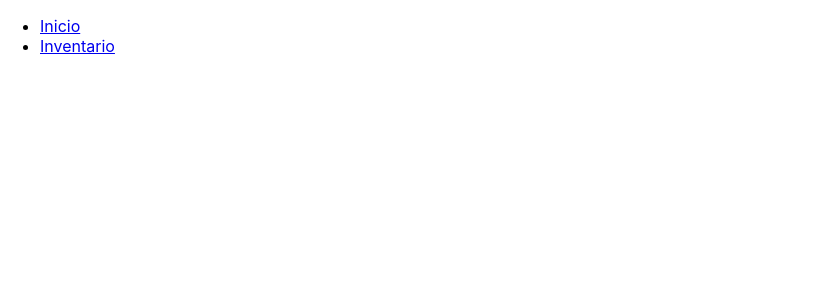
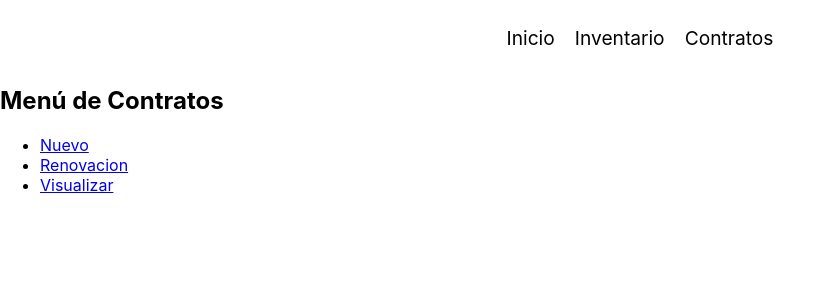
Before and after one commit to JesusUriel24/cliente, a React (Create React App) app: page /contratos in a window 1280 px wide. Before the commit this address had no page. Shown: the top 300 px of the page, without its empty margins (0-835 px from the left). Built offline with nearby package versions, Linux system fonts and the light colour scheme.

Commit message:
segundo cambio 08/02/24

```diff
--- a/src/App.js
+++ b/src/App.js
@@ -3,6 +3,7 @@ import { BrowserRouter as Router, Route, Routes } from 'react-router-dom';
 import Header from './components/Header';
 import Inicio from './components/Inicio';
 import Inventario from './components/Inventario';
+import Contratos from './components/Contratos'; // Importa el componente de Contratos
 
 function App() {
   return (
@@ -11,6 +12,7 @@ function App() {
         <Header />
         <Routes>
           <Route path="/" element={<Inicio />} />
+          <Route path="/contratos" element={<Contratos />} />
           <Route path="/inventario" element={<Inventario />} />
         </Routes>
       </div>
--- /dev/null
+++ b/src/components/Contratos.js
@@ -0,0 +1,23 @@
+import React from 'react';
+import { Link } from 'react-router-dom';
+
+const Contratos = () => {
+  return (
+    <div>
+      <h2>Menú de Contratos</h2>
+      <ul>
+        <li>
+          <Link to="/contratos">Nuevo</Link>
+        </li>
+        <li>
+          <Link to="/contratos/nuevo">Renovacion</Link>
+        </li>
+        <li>
+          <Link to="/contratos/pendientes">Visualizar</Link>
+        </li>
+      </ul>
+    </div>
+  );
+};
+
+export default Contratos;
--- a/src/components/Header.js
+++ b/src/components/Header.js
@@ -1,9 +1,12 @@
+// cliente/src/components/Header.js
 import React from 'react';
 import { Link } from 'react-router-dom';
 
 const Header = () => {
   return (
     <header>
+      {/* Botones */}
+      <div className="botones-header">
         <nav>
           <ul>
             <li>
@@ -12,8 +15,12 @@ const Header = () => {
             <li>
               <Link to="/inventario">Inventario</Link>
             </li>
+            <li>
+              <Link to="/contratos">Contratos</Link>
+            </li>
           </ul>
         </nav>
+      </div>
     </header>
   );
 };
--- a/src/components/Inventario.js
+++ b/src/components/Inventario.js
@@ -1,7 +1,7 @@
 // cliente/src/components/Inventario.js
 import React, { useEffect, useState } from 'react';
 import { Link, Routes, Route } from 'react-router-dom';
-import FormularioProducto from './FormularioProducto';
+//import FormularioProducto from './FormularioProducto';
 import FivePeaks from './secciones/FivePeaks';
 import FiveVip from './secciones/FiveVip';
 import Italianos from './secciones/Italianos';
@@ -38,11 +38,10 @@ const Inventario = () => {
     // Hacer una solicitud al backend para obtener el inventario paginado y filtrado
     // Usa las variables de estado adecuadas aquí (inventario, currentPage, productsPerPage, searchTerm, selectedCategory)
   }, [currentPage, productsPerPage, searchTerm, selectedCategory]);
-const colores = ['red', 'blue'];
   return (
     <div>
       <h2>Inventario</h2>
-      <FormularioProducto onAgregarProducto={(producto) => setInventario([...inventario, producto])} />
+
       <div className="search-bar">
         {/* ... (código existente) */}
       </div>
@@ -86,12 +85,12 @@ const colores = ['red', 'blue'];
         <Route path="/secciones/FiveVip" element={<FiveVip />} />
         <Route path="/secciones/Italianos" element={<Italianos />} />
         <Route path="/secciones/ItalianosFlush" element={<ItalianosFlush />} />
-        <Route path="/secciones/Discapacitados" element={<Discapacitados/>} />
-        <Route path="/secciones/BlustarEvento" element={<BlustarEvento/>} />
-        <Route path="/secciones/BlustarObra" element={<BlustarObra/>} />
-        <Route path="/secciones/Armal" element={<Armal/>} />
-        <Route path="/secciones/Fibra" element={<Fibra/>} />
-        <Route path="/secciones/Lavamanos" element={<Lavamanos/>} />
+        <Route path="/secciones/Discapacitados" element={<Discapacitados />} />
+        <Route path="/secciones/BlustarEvento" element={<BlustarEvento />} />
+        <Route path="/secciones/BlustarObra" element={<BlustarObra />} />
+        <Route path="/secciones/Armal" element={<Armal />} />
+        <Route path="/secciones/Fibra" element={<Fibra />} />
+        <Route path="/secciones/Lavamanos" element={<Lavamanos />} />
 
       </Routes>
     </div>
--- a/src/components/secciones/FivePeaks.js
+++ b/src/components/secciones/FivePeaks.js
@@ -1,7 +1,7 @@
 // src/components/secciones/FivePeaks.js (y otros archivos de secciones similares)
 import React from 'react';
 
-const Seccion = ({ nombre, colores }) => {
+const fivepeaks = ({ nombre, colores }) => {
   return (
     <div>
       <h1>{nombre}</h1>
@@ -27,4 +27,4 @@ const Seccion = ({ nombre, colores }) => {
   );
 };
 
-export default Seccion;
+export default fivepeaks;
--- a/src/components/secciones/FiveVip.js
+++ b/src/components/secciones/FiveVip.js
@@ -5,6 +5,7 @@ const FiveVip = () => {
   return (
     <div>
       <h2>Five Vip Page</h2>
+
       {/* Contenido específico para la página Five Peaks */}
     </div>
   );
--- a/src/components/styles/styles.css
+++ b/src/components/styles/styles.css
@@ -11,11 +11,40 @@
     background-color: #ff0800;
     color: #fff;
     border: none;
-    border-radius: 5px;
+    border-radius: 10px;
     cursor: pointer;
     transition: background-color 0.3s ease;
+    margin-bottom: 50px;
   }
 
   .button:hover {
-    background-color: #0056b3;
+    background-color: #454949;
   }
+
+  /* cliente/src/styles/styles.css */
+
+.botones-header {
+  display: flex; /* Utiliza flexbox para alinear los botones horizontalmente */
+  justify-content: center; /* Centra los botones horizontalmente */
+  margin-top: 10px; /* Espaciado superior para los botones */
+}
+
+.botones-header ul {
+  display: flex;
+  list-style: none; /* Quita los puntos de la lista */
+  padding: 0;
+}
+
+.botones-header li {
+  margin: 0 10px; /* Espacio entre los botones */
+}
+
+.botones-header a {
+  font-size: 1.2em; /* Tamaño de fuente */
+  text-decoration: none; /* Quita el subrayado de los enlaces */
+  color: black; /* Color del texto */
+}
+
+.botones-header a:hover {
+  color: gray; /* Cambia el color del texto al pasar el ratón por encima */
+}
```
Lines whose indentation alone changed are shown as unchanged.
